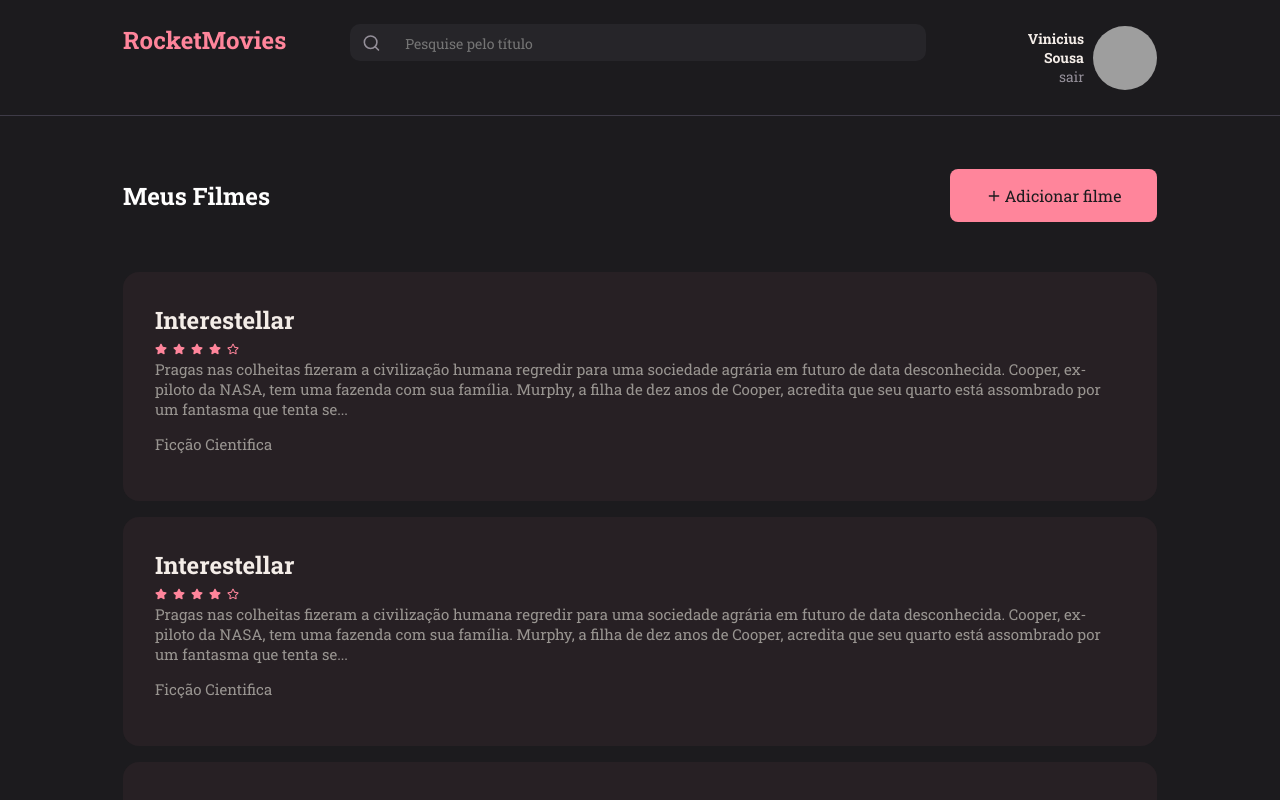
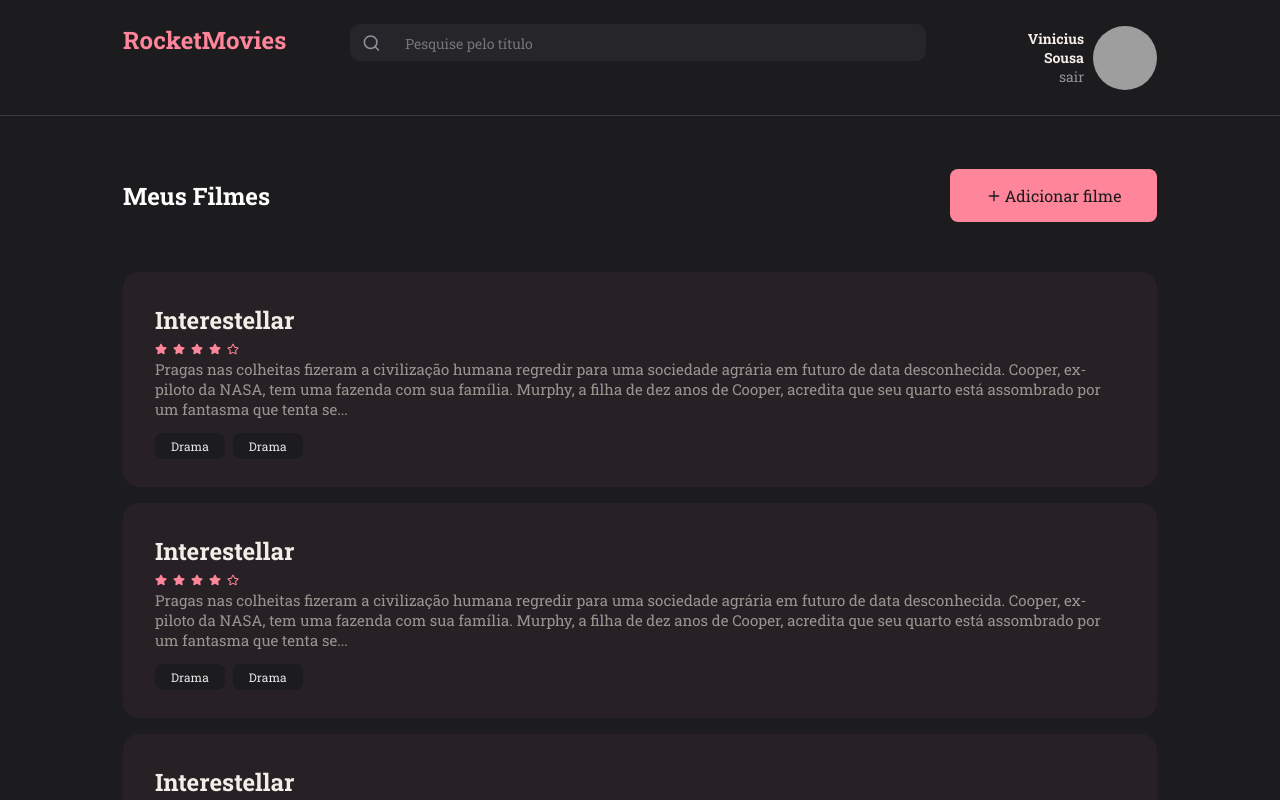
Before and after one commit to viniciusxsousa/explore, a React (Vite) app in the folder RockMovie-front/RocketMovie/: page / in a window 1280 px wide. Built offline with nearby package versions, Linux system fonts and the light colour scheme; grey boxes are pictures that could not be loaded.

Commit message:
criando o componente tag

```diff
--- a/RockMovie-front/RocketMovie/src/components/Card/index.jsx
+++ b/RockMovie-front/RocketMovie/src/components/Card/index.jsx
@@ -1,6 +1,8 @@
 import { Container } from './styles';
 
 import { FaStar, FaRegStar } from 'react-icons/fa'
+
+import { Tag } from '../Tag';
 
 export function Card(){
     return(
@@ -17,7 +19,8 @@ export function Card(){
 
             <p>Pragas nas colheitas fizeram a civilização humana regredir para uma sociedade agrária em futuro de data desconhecida. Cooper, ex-piloto da NASA, tem uma fazenda com sua família. Murphy, a filha de dez anos de Cooper, acredita que seu quarto está assombrado por um fantasma que tenta se...</p>
 
-            <p>Ficção Cientifica</p>
+            <Tag title='Drama'/>
+            <Tag title='Drama'/>
         </Container>
     )
 }
--- /dev/null
+++ b/RockMovie-front/RocketMovie/src/components/Tag/index.jsx
@@ -0,0 +1,7 @@
+import { Container } from './styles'
+
+export function Tag({title}) {
+    return(
+        <Container>{title}</Container>
+    )
+}
--- /dev/null
+++ b/RockMovie-front/RocketMovie/src/components/Tag/styles.js
@@ -0,0 +1,15 @@
+import styled from 'styled-components'
+
+export const Container = styled.span`
+    background-color: ${({theme}) => theme.COLORS.BLACK_100};
+    color: ${({theme}) => theme.COLORS.WHITE_100};
+
+    padding: 5px 16px;
+    border-radius: 8px;
+
+    font-size: 12px;
+    font-weight: 400;
+    text-align: center;
+
+    margin-right: 8px;
+`
```
